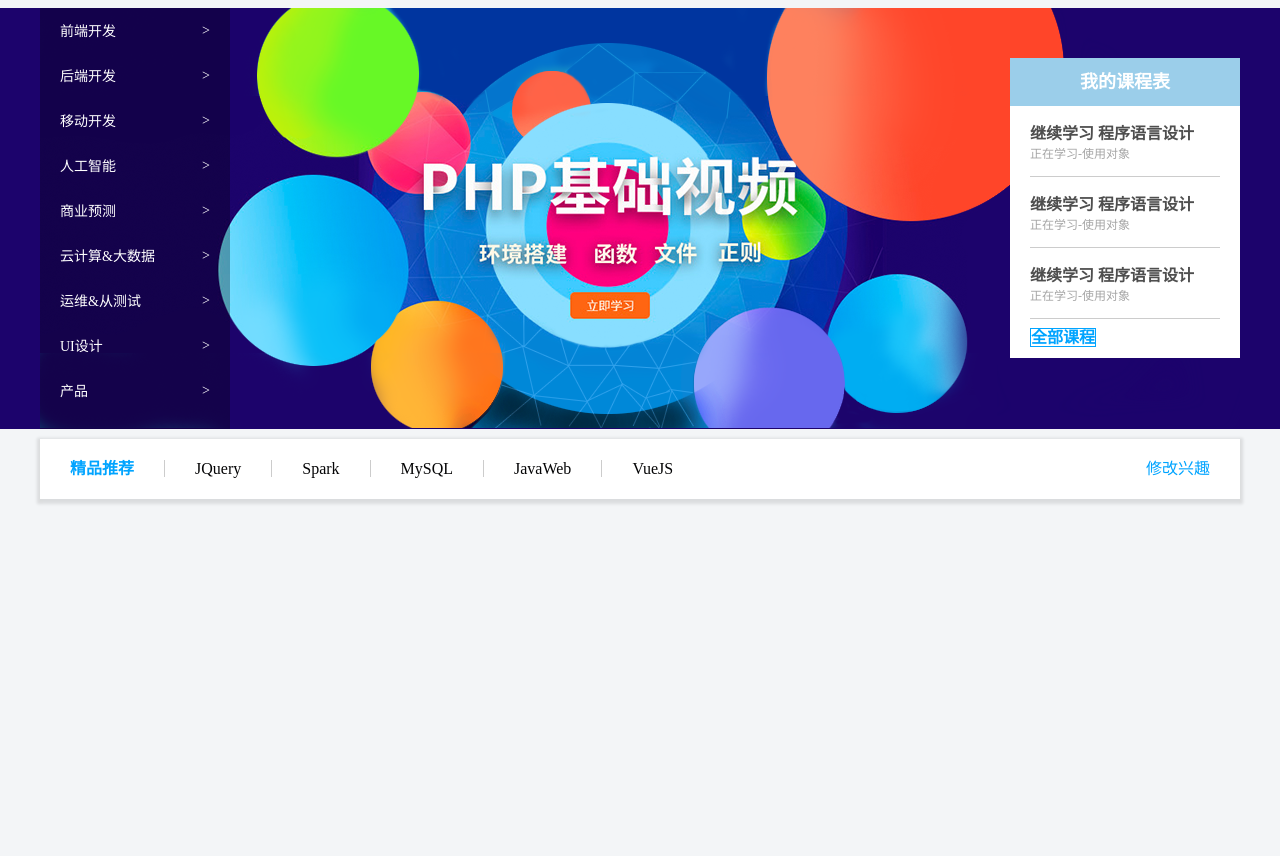
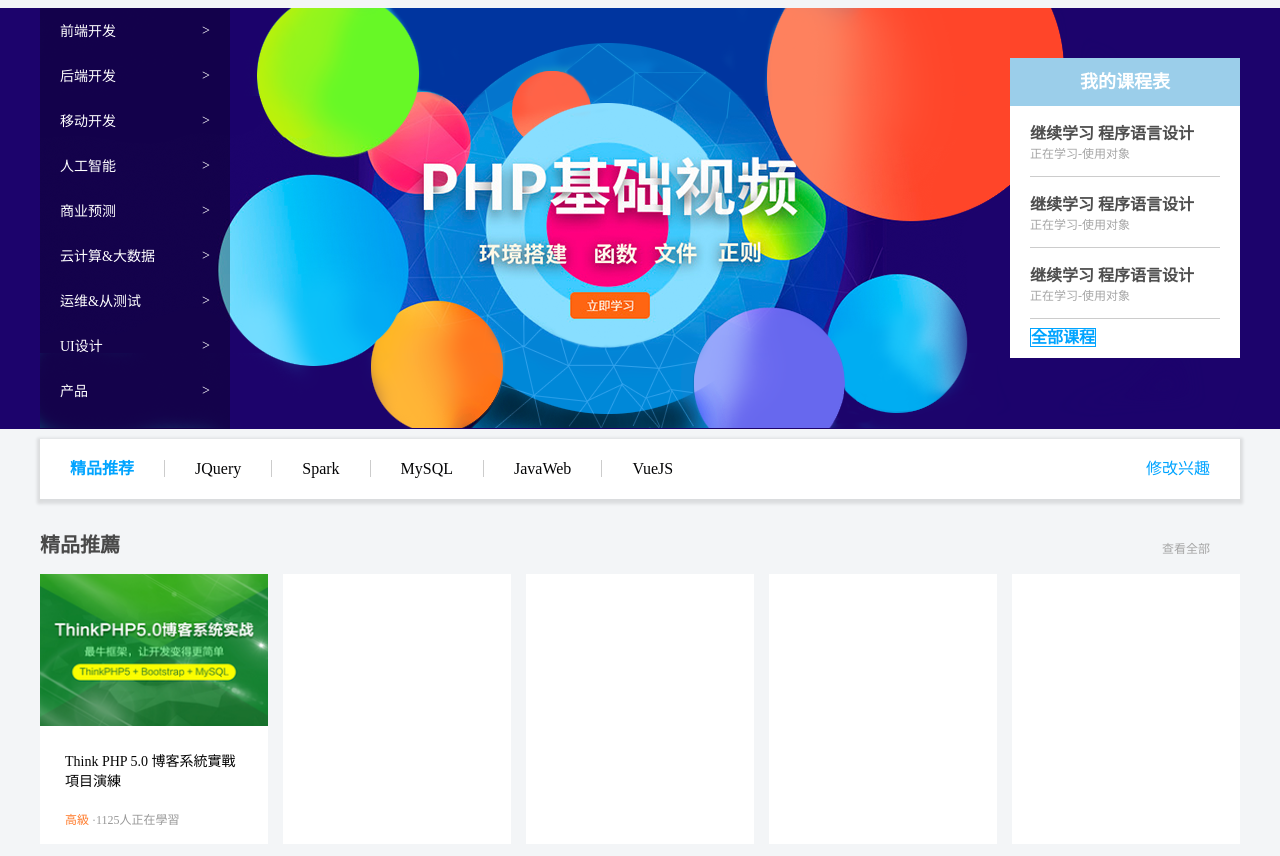
Before and after one commit to r1hou1994/html_css_learning, a plain HTML site: page day7/study/index.html in a window 1280 px wide. Shown: the part 94-950 px from the top of the page. Before the commit the page ends 800 px from the top, so only its background shows below. Drawn offline with Linux system fonts and the light colour scheme.

Commit message:
2023-03-06

```diff
--- a/day7/study/index.html
+++ b/day7/study/index.html
@@ -93,6 +93,37 @@
         <a href="#" class="mod">修改兴趣</a>
     </div>
     <!-- 精品推荐模块 end -->
+    <!-- 核心内容其餘 start -->
+    <div class="box w">
+        <div class="box-hd">
+            <h3>精品推薦</h3>
+            <a href="#">查看全部</a>
+        </div>
+        <div class="box-bd">
+            <ul>
+                <li>
+                    <img src="images/pic.png" alt="">
+                    <h4>
+                        Think PHP 5.0 博客系統實戰項目演練
+                    </h4>
+                    <div class="info">
+                        <span>高級</span> ·1125人正在學習
+                    </div>
+                </li>
+                <li></li>
+                <li></li>
+                <li></li>
+                <li></li>
+                <li></li>
+                <li></li>
+                <li></li>
+                <li></li>
+                <li></li>
+            </ul>
+        </div>
+    </div>
+    <!-- 核心内容其餘 end -->
+
 
 </body>
 
--- a/day7/study/style.css
+++ b/day7/study/style.css
@@ -10,6 +10,7 @@
 
 body {
     background-color: #f3f5f7;
+    height: 3000px;
 }
 
 li {
@@ -222,3 +223,61 @@ a {
     font-size: 16px;
     color: #00a4ff;
 }
+
+/* 盒子其餘模塊 */
+.box {
+    margin-top: 30px;
+}
+
+.box-hd {
+    height: 45px;
+}
+
+.box-hd h3 {
+    float: left;
+    font-size: 20px;
+    color: #494949;
+}
+
+.box-hd a {
+    float: right;
+    font-size: 12px;
+    color: #a5a5a5;
+    margin-top: 10px; /* 浮動的盒子不用擔心外邊距的問題 */
+    margin-right: 30px;
+}
+
+/* 把li的父級ul修改的足夠寬，一行能裝開5個盒子就不會換行了 */
+.box-bd ul {
+    width: 1225px;
+}
+
+.box-bd ul li {
+    float: left;
+    width: 228px;
+    height: 270px;
+    background-color: #fff;
+    margin-right: 15px;
+    margin-bottom: 15px;
+}
+
+.box-bd ul li img {
+    width: 100%;
+}
+
+.box-bd ul li h4 {
+    margin: 20px 20px 20px 25px;
+    font-size: 14px;
+    color: #050505;
+    font-weight: 400;
+}
+
+.box-bd .info {
+    margin: 0 20px 0 25px;
+    font-size: 12px;
+    color: #999;
+}
+
+.box-bd .info span {
+    color: #ff7c2d;
+}
```
